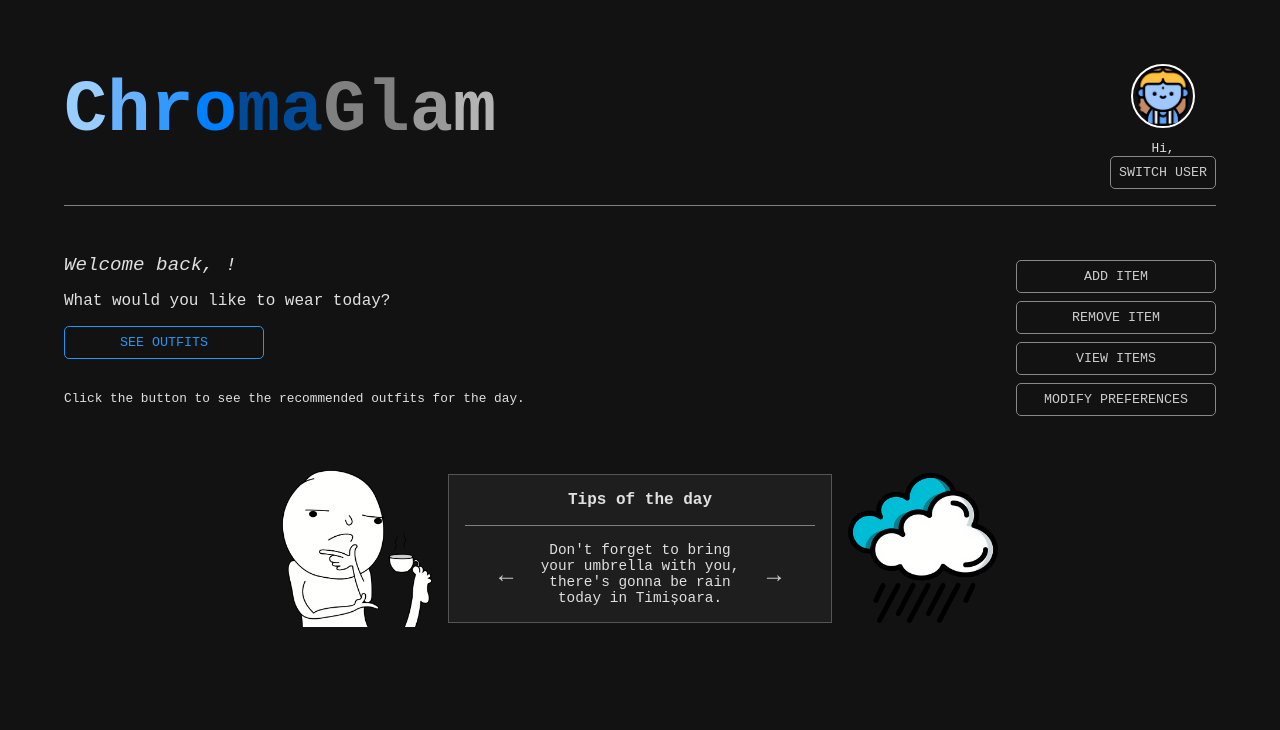
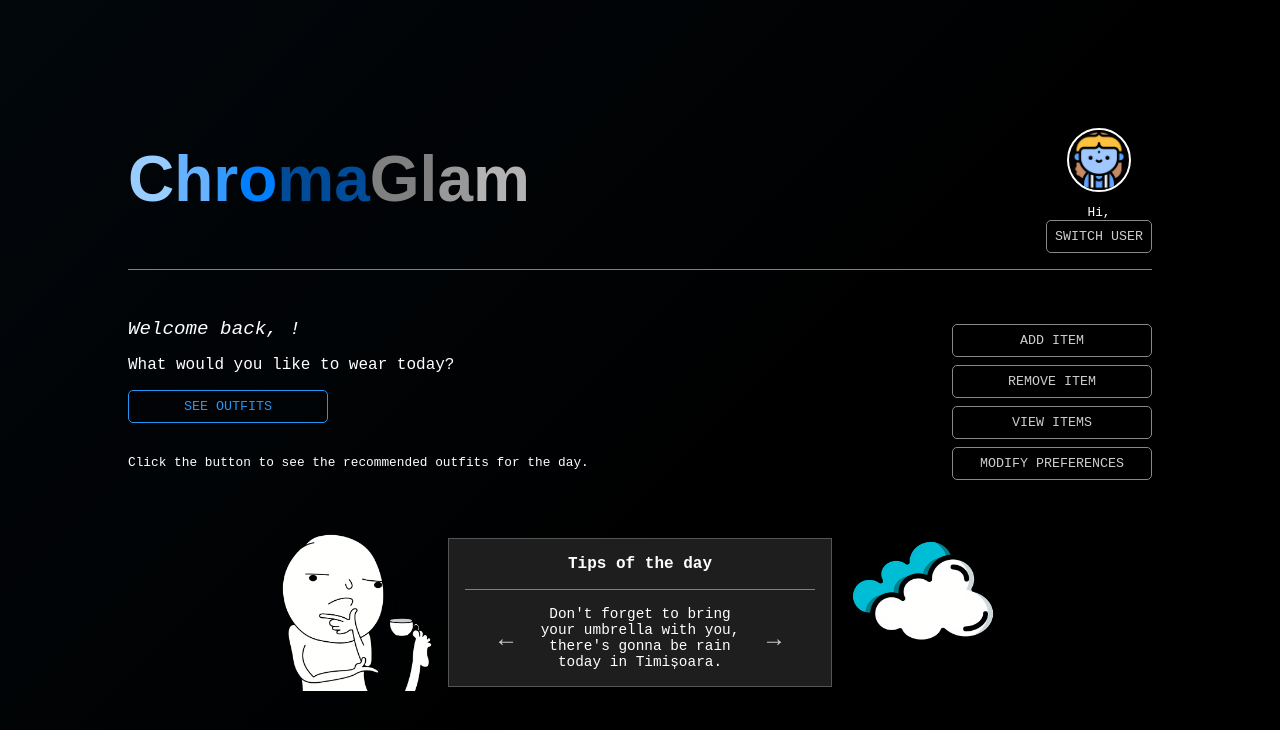
Before and after one commit to danyel513/web-project-IC, an Angular app in the folder frontend/ChromaGlamFrontend/: page /home in a window 1280 px wide. Shown: the top 730 px of the page. Built offline with nearby package versions, Linux system fonts and the light colour scheme.

Commit message:
finished see outfits page

```diff
--- a/frontend/ChromaGlamFrontend/src/app/home/home.component.css
+++ b/frontend/ChromaGlamFrontend/src/app/home/home.component.css
@@ -1,12 +1,10 @@
-/* background and general settings */
-.home-container {
-  background-color: #121212;
-  color: #e0e0e0;
+.contentx
+{
+  max-width: 1200px;
   min-height: 150vh;
-  max-width: 1200px;
+  align-items: center;
   padding: 4rem;
   margin: 0 auto;
-  font-family: 'Courier New', Courier, monospace;
 }
 
 hr {
@@ -24,9 +22,19 @@ hr {
 }
 
 .logo {
-  font-size: 4.5rem;
-  margin-bottom: 2rem;
+  font-size: 4rem;
   font-weight: bold;
+  margin-bottom: 1.5rem;
+  font-family: Arial, sans-serif;
+}
+
+.logo span {
+  display: inline-block;
+  transition: transform 0.3s;
+}
+
+.logo span:hover {
+  transform: scale(1.2);
 }
 
 .logo .l1 { color: #99CCFF; }
@@ -233,3 +241,19 @@ hr {
   text-align: center;
   font-size: 0.9rem;
 }
+
+.animated-bg {
+  padding: 4rem;
+  margin: 0 auto;
+  font-family: 'Courier New', Courier, monospace;
+  color: white;
+  background: linear-gradient(-45deg, #020202, #000000, #051320, #00101c);
+  background-size: 400% 400%;
+  animation: gradientMove 10s ease infinite;
+}
+
+@keyframes gradientMove {
+  0% { background-position: 0% 50%; }
+  50% { background-position: 100% 50%; }
+  100% { background-position: 0% 50%; }
+}
--- a/frontend/ChromaGlamFrontend/src/app/home/home.component.html
+++ b/frontend/ChromaGlamFrontend/src/app/home/home.component.html
@@ -1,5 +1,7 @@
-<div class="home-container">
+<div class="animated-bg">
+  <div class="contentx">
   <header class="header">
+    <!-- logo în stânga -->
     <div class="logo">
       <span class="l1">C</span>
       <span class="l2">h</span>
@@ -13,12 +15,11 @@
       <span class="l10">m</span>
     </div>
 
+    <!-- profile în dreapta -->
     <div class="profile">
       <img [src]="selectedAvatar" alt="User Avatar" class="avatar-image" (click)="toggleAvatarPicker()">
-
       <div class="username">Hi, {{ username }}</div>
       <button class="action-btn" type="button" (click)="navigateToSignin()">SWITCH USER</button>
-
 
       <div *ngIf="avatarPickerVisible" class="avatar-picker">
         <img
@@ -32,6 +33,7 @@
     </div>
   </header>
 
+  <!-- linia -->
   <hr>
 
   <main class="main-content">
@@ -72,4 +74,5 @@
       <img src="/clouds.png" alt="Right Tip Image" class="image-placeholder">
     </div>
   </main>
+  </div>
 </div>
--- a/frontend/ChromaGlamFrontend/src/app/recommendation/recommendation.component.css
+++ b/frontend/ChromaGlamFrontend/src/app/recommendation/recommendation.component.css
@@ -1,16 +1,105 @@
 html, body {
   margin: 0;
   padding: 0;
+  position: relative;
   background-color: #121212;
   font-family: 'Segoe UI', sans-serif;
   color: white;
+}
+
+.contentx
+{
+  max-width: 1200px;
+  min-height: 150vh;
+  align-items: center;
+  padding: 4rem;
+  margin: 0 auto;
+}
+
+/* header section */
+.header {
+  display: flex;
+  justify-content: space-between;
+  align-items: center;
+}
+
+
+/* action buttons */
+.action-buttons {
+  display: flex;
+  flex-direction: column;
+  gap: 0.5rem;
+  width: 200px;
+  flex-shrink: 0;
+  border-radius: 5px;
+}
+
+.action-btn {
+  background-color: transparent;
+  border: 1px solid #888;
+  color: #ccc;
+  padding: 0.5rem;
+  cursor: pointer;
+  font-family: 'Courier New', Courier, monospace;
+  transition: background 0.3s;
+  border-radius: 5px;
+}
+
+.action-btn:hover {
+  background-color: rgba(255, 255, 255, 0.1);
+}
+
+/* profile section */
+.profile {
+  text-align: center;
+}
+
+.profile-icon {
+  width: 40px;
+  height: 40px;
+  background-color: transparent;
+  border: 2px solid #ccc;
+  border-radius: 50%;
+  display: inline-block;
+}
+
+.avatar-image {
+  width: 60px;
+  height: 60px;
+  border-radius: 50%;
+  cursor: pointer;
+  border: 2px solid white;
+}
+
+.avatar-picker {
+  margin-top: 10px;
+  display: flex;
+  gap: 10px;
+  flex-wrap: wrap;
+}
+
+.avatar-option {
+  width: 50px;
+  height: 50px;
+  border-radius: 50%;
+  cursor: pointer;
+  transition: transform 0.2s;
+}
+
+.avatar-option.selected {
+  border: 2px solid #00f7ff;
+}
+
+
+.username {
+  margin-top: 0.5rem;
+  font-size: 0.8rem;
 }
 
 .page-container {
   min-height: 100vh;
   display: flex;
   flex-direction: column;
-  align-items: center;
   padding: 2rem 1rem;
 }
 
@@ -18,6 +107,8 @@ html, body {
   font-size: 4rem;
   font-weight: bold;
   margin-bottom: 1.5rem;
+  text-align: center;
+  font-family: Arial, sans-serif;
 }
 
 .logo span {
@@ -60,19 +151,19 @@ html, body {
   align-items: center;
   justify-content: center;
   overflow: hidden;
-  border: 1px solid #ccc;
+  border: 1px solid #808080;
   border-radius: 8px;
   box-shadow: 0 2px 6px rgba(0, 0, 0, 0.1);
   transition: transform 0.3s ease, box-shadow 0.3s ease;
   padding: 10px; /* Optional inner space */
-  background-color: #fff;
+  background-color: #808080;
 }
 
 .image-wrapper img {
   width: 100%;
   height: 100%;
-  object-fit: cover; /* Use 'contain' if you prefer entire image visible */
-  background-color: #f9f9f9; /* Optional background for empty space */
+  object-fit: cover;
+  background-color: #808080; /* Optional background for empty space */
   display: block;
   transition: transform 0.3s ease;
 }
@@ -139,3 +230,66 @@ html, body {
     opacity: 1;
   }
 }
+hr {
+  border: none;
+  height: 1px;
+  background-color: #999999;
+  margin: 1rem 0;
+}
+
+
+.animated-bg {
+  height: 500vh;
+  color: white;
+  background: linear-gradient(-45deg, #020202, #000000, #051320, #00101c);
+  background-size: 400% 400%;
+  animation: gradientMove 10s ease infinite;
+}
+
+@keyframes gradientMove {
+  0% { background-position: 0% 50%; }
+  50% { background-position: 100% 50%; }
+  100% { background-position: 0% 50%; }
+}
+
+.title-with-lines {
+  position: relative;
+  text-align: center;
+  color: #999999;
+  font-size: 24px;
+  margin-bottom: 40px;
+}
+
+.title-with-lines::before,
+.title-with-lines::after {
+  content: '';
+  position: absolute;
+  top: 50%;
+  width: 60px;
+  height: 2px;
+  background: #999999;
+}
+
+.title-with-lines::before {
+  left: 0;
+}
+
+.title-with-lines::after {
+  right: 0;
+}
+
+.typewriter {
+  font-family: Arial, sans-serif;
+  white-space: nowrap;
+  overflow: hidden;
+  border-right: 1px #808080;
+  text-align: center;
+  animation: blink-caret 0.75s step-end infinite;
+  color: #808080;
+}
+
+/* cursor animation */
+@keyframes blink-caret {
+  0%, 100% { border-color: #808080; }
+  50%      { border-color: transparent; }
+}
--- a/frontend/ChromaGlamFrontend/src/app/recommendation/recommendation.component.ts
+++ b/frontend/ChromaGlamFrontend/src/app/recommendation/recommendation.component.ts
@@ -1,4 +1,5 @@
 import { HttpClient } from '@angular/common/http';
+import { Router } from '@angular/router';
 import { UserService } from '../services/user.service';
 import { Component } from '@angular/core';
 import { CommonModule } from '@angular/common';
@@ -11,41 +12,76 @@ import { lastValueFrom } from 'rxjs';
   standalone: true,
   styleUrls: ['./recommendation.component.css']
 })
-export class RecommendationComponent{
-  username: string = 'test';
-  outfitImages: string[] = []; // Store image data URLs
+export class RecommendationComponent {
+  username: string = '';
+  outfitImages1: string[] = []; // Store image data URLs -- 1
+  outfitImages2: string[] = []; // Store image data URLs -- 2
+  outfitImages3: string[] = []; // Store image data URLs -- 3
   loading: boolean = false;
+  messages = ['Choose one of the outfits below.', 'Choose the one that suits you better.', 'Choose the one you like the most.', 'All outfits are generated with the power of AI.'];
+  displayedText = '';
+  typingSpeed = 100; // ms per letter
+  pauseBetweenMessages = 2000; // ms to wait before next message
 
+  avatars = [
+    '/blue_girl.png',
+    '/businnesman.png',
+    '/girl.png',
+    '/man.png',
+    '/pink_girl.png'
+  ];
 
+  selectedAvatar = this.avatars[0];
+  avatarPickerVisible = false;
 
-  constructor(private http: HttpClient, private userService: UserService) {}
+  constructor(private router: Router, private http: HttpClient, private userService: UserService) {
+    this.username = userService.getUsername();
+  }
 
-  ngOnInit(): void {
-    this.fetchOutfitImages();
+  async ngOnInit(): Promise<void>  {
+    this.loading = true;
+
+    // Wait for all data to load before stopping the loader
+    const [images1, images2, images3] = await Promise.all([
+      this.fetchOutfitImages(),
+      this.fetchOutfitImages(),
+      this.fetchOutfitImages()
+    ]);
+
+    this.outfitImages1 = images1;
+    this.outfitImages2 = images2;
+    this.outfitImages3 = images3;
+
+    this.loading = false;
+    this.startTypingAll();
   }
 
 
-  async fetchOutfitImages(): Promise<void> {
-    this.loading = true;
+  toggleAvatarPicker(): void {
+    this.avatarPickerVisible = !this.avatarPickerVisible;
+  }
+
+  selectAvatar(avatar: string): void {
+    this.selectedAvatar = avatar;
+    this.avatarPickerVisible = false;
+    localStorage.setItem('userAvatar', avatar); // Optional
+  }
+
+  async fetchOutfitImages(): Promise<string[]> {
     try {
       const outfitUrl = `http://localhost:8080/api/outfits/get/outfit?username=${this.username}`;
       const outfitResponse = await lastValueFrom(this.http.get(outfitUrl, { responseType: 'text' }));
-
       const ids = outfitResponse.split('/').map(id => parseInt(id, 10));
 
-      const imagePromises = ids.map(id =>
-        lastValueFrom(this.http.get(`http://localhost:8080/api/outfits/get/image?id=${id}`, { responseType: 'blob' }))
+      const imageBlobs = await Promise.all(
+        ids.map(id => lastValueFrom(this.http.get(`http://localhost:8080/api/outfits/get/image?id=${id}`, { responseType: 'blob' })))
       );
 
-      const imageBlobs = await Promise.all(imagePromises);
-
-      this.outfitImages = await Promise.all(imageBlobs.map(blob => this.blobToDataURL(blob)));
+      return await Promise.all(imageBlobs.map(blob => this.blobToDataURL(blob)));
 
     } catch (error) {
       console.error('Error fetching outfit images:', error);
-    }
-    finally {
-      this.loading = false;
+      return [];
     }
   }
 
@@ -62,4 +98,38 @@ export class RecommendationComponent{
     console.log('Button clicked!');
     // Add any action you want here
   }
+
+  async startTypingAll(): Promise<void> {
+    for (let i = 0; i < this.messages.length; i++) {
+      const message = this.messages[i];
+      await this.typeMessage(message);
+      if (i < this.messages.length - 1) {
+        await this.sleep(this.pauseBetweenMessages);
+        this.displayedText = '';
+      }
+    }
+  }
+
+  typeMessage(message: string): Promise<void> {
+    return new Promise(resolve => {
+      let index = 0;
+      this.displayedText = '';
+      const interval = setInterval(() => {
+        this.displayedText += message.charAt(index);
+        index++;
+        if (index === message.length) {
+          clearInterval(interval);
+          resolve();
+        }
+      }, this.typingSpeed);
+    });
+  }
+
+  sleep(ms: number): Promise<void> {
+    return new Promise(resolve => setTimeout(resolve, ms));
+  }
+
+  navigateToSignin(): void {
+    this.router.navigate(['sign-in']);
+  }
 }
--- a/frontend/ChromaGlamFrontend/src/app/register/register.component.css
+++ b/frontend/ChromaGlamFrontend/src/app/register/register.component.css
@@ -15,9 +15,18 @@ body {
 }
 
 .logo {
-  font-size: 4.5rem;
-  margin-bottom: 2rem;
+  font-size: 4rem;
   font-weight: bold;
+  margin-bottom: 1.5rem;
+}
+
+.logo span {
+  display: inline-block;
+  transition: transform 0.3s;
+}
+
+.logo span:hover {
+  transform: scale(1.2);
 }
 
 .logo .l1 { color: #99CCFF; }
--- a/frontend/ChromaGlamFrontend/src/app/sign-in/sign-in.component.scss
+++ b/frontend/ChromaGlamFrontend/src/app/sign-in/sign-in.component.scss
@@ -10,9 +10,19 @@
 }
 
 .logo {
-  font-size: 4.5rem;
-  margin-bottom: 2rem;
+  font-size: 4rem;
   font-weight: bold;
+  margin-bottom: 1.5rem;
+}
+
+.logo span {
+  display: inline-block;
+  transition: transform 0.3s;
+}
+
+.logo span:hover {
+  transform: scale(1.2);
+}
 
   .l1 {
     color: #99CCFF;
@@ -53,7 +63,6 @@
   .l10 {
     color: #B3B3B3;
   }
-}
 
 .card {
   background-color: #1b1b1b;
```
Also changed, not shown: frontend/ChromaGlamFrontend/src/app/recommendation/recommendation.component.html (+70 -4 lines), 1 other file (tests, documents, lock files or other folders).
